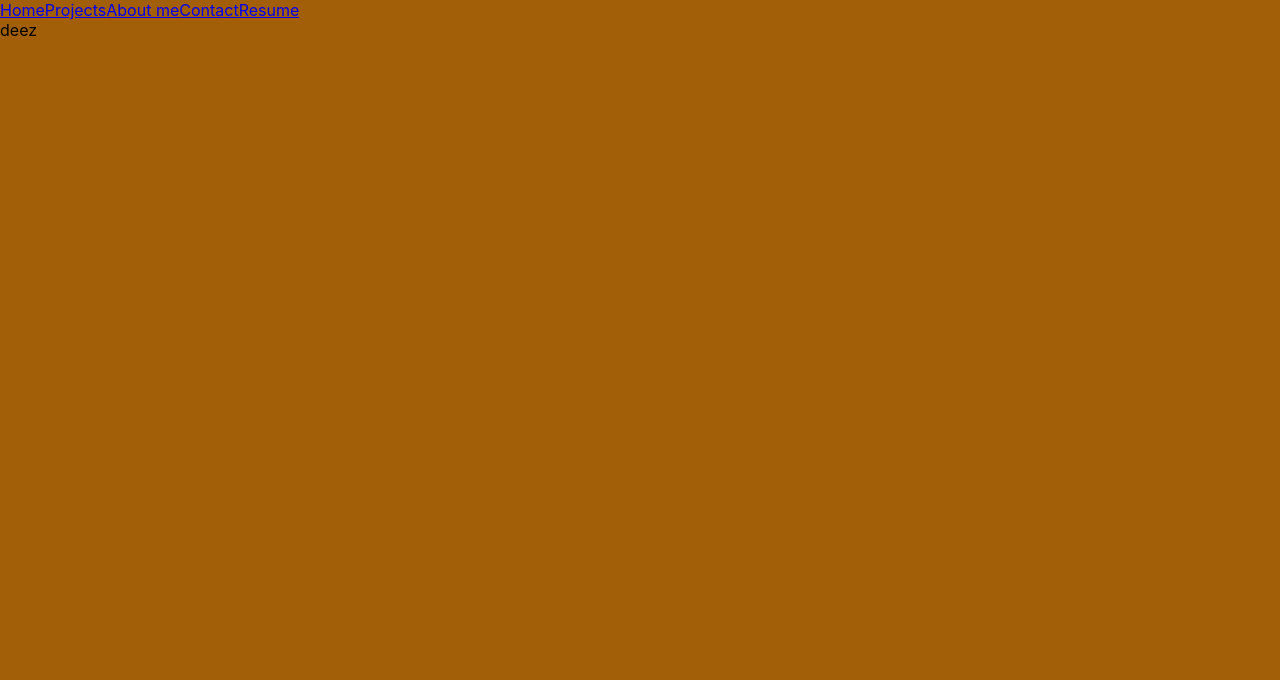
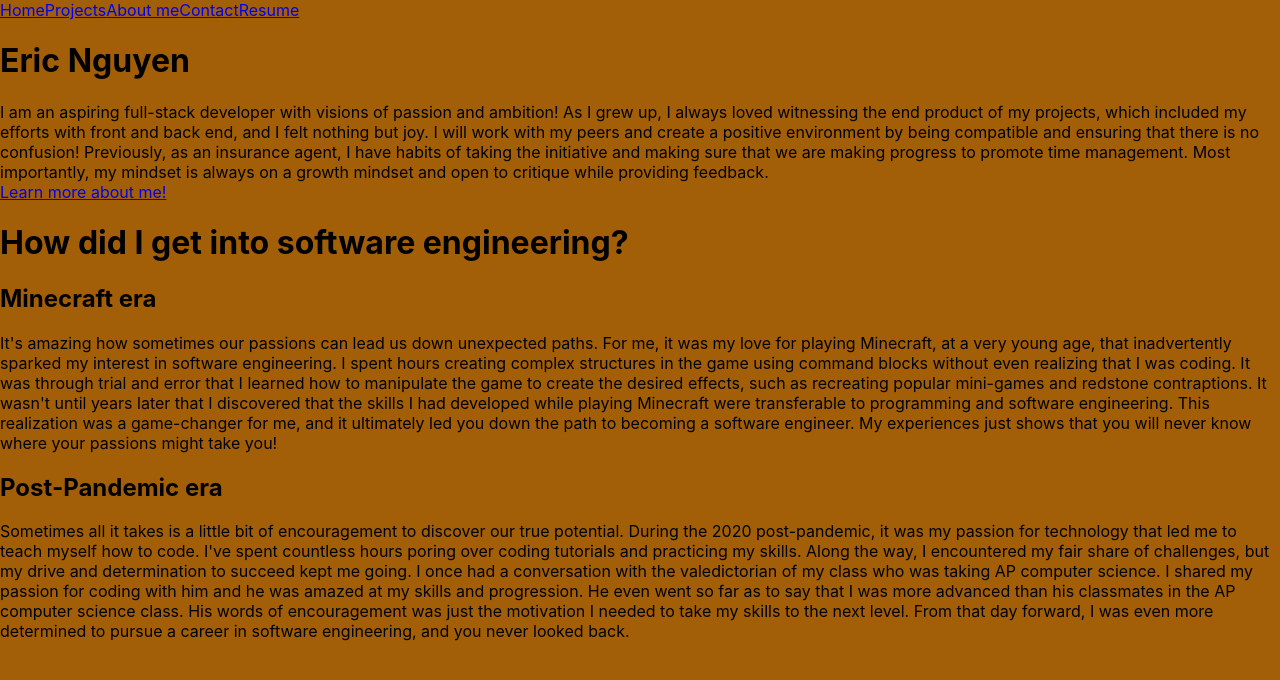
Before and after one commit to ericcnguyen04/Post-Portfolio, a React (Create React App) app: page / in a window 1280 px wide. Shown: the top 680 px of the page. Built offline with nearby package versions, Linux system fonts and the light colour scheme.

Commit message:
added information on my home page

```diff
--- a/src/components/pages/Home.jsx
+++ b/src/components/pages/Home.jsx
@@ -1,7 +1,34 @@
 export default function home() {
     return(
         <>
-        deez
+            <div>
+                <h1>Eric Nguyen</h1>
+            </div>
+
+            <div>
+                {/* brand statement */}
+                I am an aspiring full-stack developer with visions of passion and ambition! As I grew up, I always loved witnessing the end product of my projects, which included my efforts with front and back end, and I felt nothing but joy. I will work with my peers and create a positive environment by being compatible and ensuring that there is no confusion! Previously, as an insurance agent, I have habits of taking the initiative and making sure that we are making progress to promote time management. Most importantly, my mindset is always on a growth mindset and open to critique while providing feedback.
+
+                {/* redirect stating 'learn more about me */}
+                <div>
+                    <a href="/about">Learn more about me!</a>
+                </div>
+            </div>
+
+            {/* how i get into software engineering */}
+            <div>
+                <h1>How did I get into software engineering?</h1>
+            </div>
+            {/* minecraft era */}
+            <h2>Minecraft era</h2>
+            <div>
+            It's amazing how sometimes our passions can lead us down unexpected paths. For me, it was my love for playing Minecraft, at a very young age, that inadvertently sparked my interest in software engineering. I spent hours creating complex structures in the game using command blocks without even realizing that I was coding. It was through trial and error that I learned how to manipulate the game to create the desired effects, such as recreating popular mini-games and redstone contraptions. It wasn't until years later that I discovered that the skills I had developed while playing Minecraft were transferable to programming and software engineering. This realization was a game-changer for me, and it ultimately led you down the path to becoming a software engineer. My experiences just shows that you will never know where your passions might take you!
+            </div>
+            <h2>Post-Pandemic era</h2>
+            <div>
+            Sometimes all it takes is a little bit of encouragement to discover our true potential. During the 2020 post-pandemic, it was my passion for technology that led me to teach myself how to code. I've spent countless hours poring over coding tutorials and practicing my skills. Along the way, I encountered my fair share of challenges, but my drive and determination to succeed kept me going. I once had a conversation with the valedictorian of my class who was taking AP computer science. I shared my passion for coding with him and he was amazed at my skills and progression. He even went so far as to say that I was more advanced than his classmates in the AP computer science class. His words of encouragement was just the motivation I needed to take my skills to the next level. From that day forward, I was even more determined to pursue a career in software engineering, and you never looked back.
+            </div>
+            {/* post pandemic era */}
         </>
     )
 }
```
